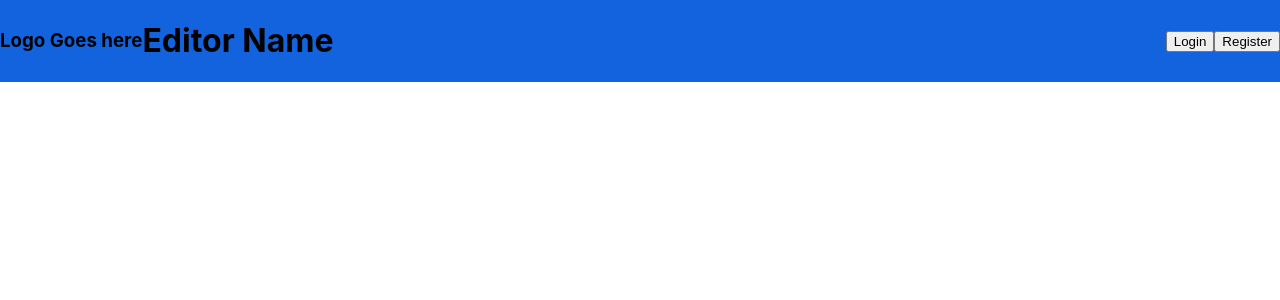
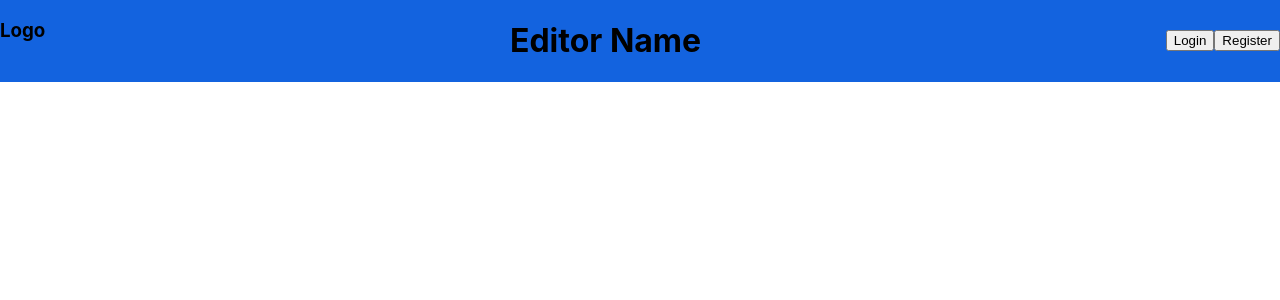
Before and after one commit to HseinKt/Code-Editor, a React (Create React App) app in the folder code_editor/: page / in a window 1280 px wide. Shown: the top 300 px of the page. Built offline with nearby package versions, Linux system fonts and the light colour scheme.

Commit message:
Cleaned header component the code.

```diff
--- a/code_editor/src/components/landing_page/header.js
+++ b/code_editor/src/components/landing_page/header.js
@@ -1,13 +1,11 @@
 const header =()=>{
   return(
     <header className="header">
+      <h3>Logo</h3>
+      <h1>Editor Name</h1>
       <div>
-        <div><h3>Logo Goes here</h3></div>
-        <div><h1>Editor Name</h1></div>
-      </div>
-      <div>
-        <div><button>Login</button></div>
-        <div><button>Register</button></div>
+        <button>Login</button>
+        <button>Register</button>
       </div>
     </header>
   )
```
